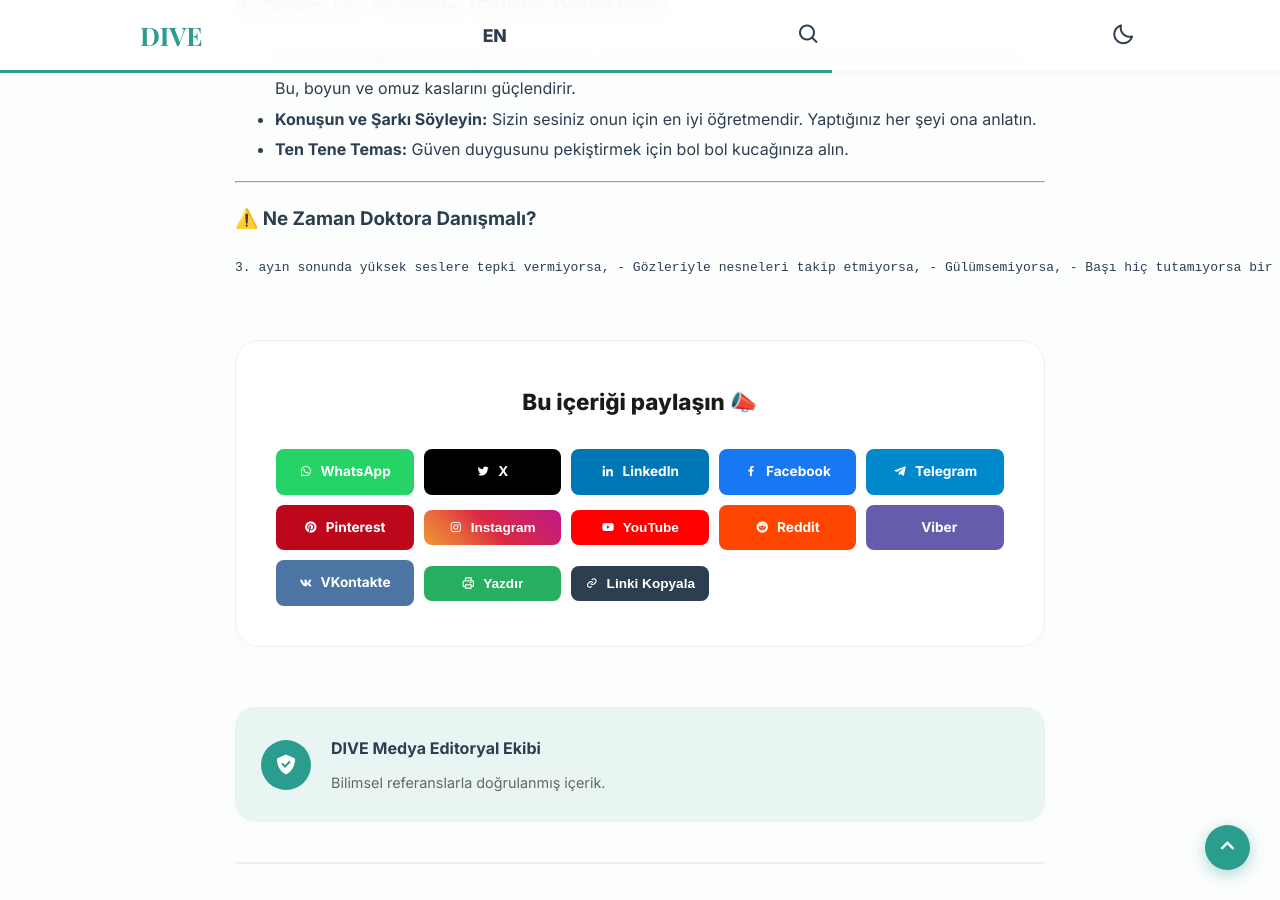
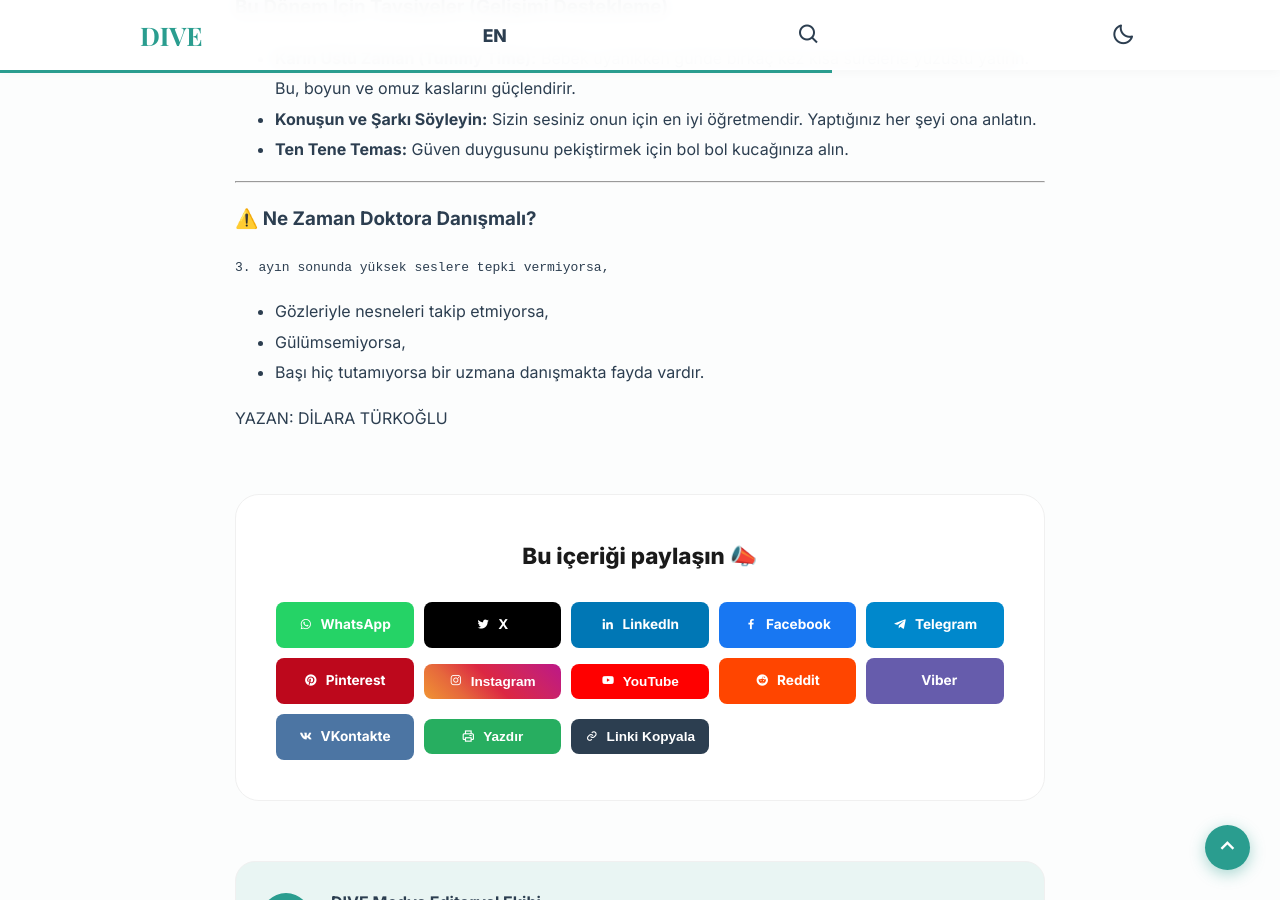
Before and after one commit to EKTHOLDING/dive, a Jekyll site: the page built from _posts/2026-03-22-0-3-ay-.md, in a window 1280 px wide and 900 px high, scrolled down 1984 px. Built offline with Jekyll 4.4.1, drawn with Linux system fonts in a browser that asks for light colours.

Commit message:
Update 🇹🇷 Türkçe Yazı Ekle “2026-03-22-0-3-ay-”

```diff
--- a/_posts/2026-03-22-0-3-ay-.md
+++ b/_posts/2026-03-22-0-3-ay-.md
@@ -61,6 +61,9 @@ Bebek neden-sonuç ilişkisini keşfetmeye başlar.
 ### ⚠️ Ne Zaman Doktora Danışmalı?
 
     3. ayın sonunda yüksek seslere tepki vermiyorsa,
+
 - Gözleriyle nesneleri takip etmiyorsa,
 - Gülümsemiyorsa,
 - Başı hiç tutamıyorsa bir uzmana danışmakta fayda vardır.
+
+YAZAN: DİLARA TÜRKOĞLU
```
